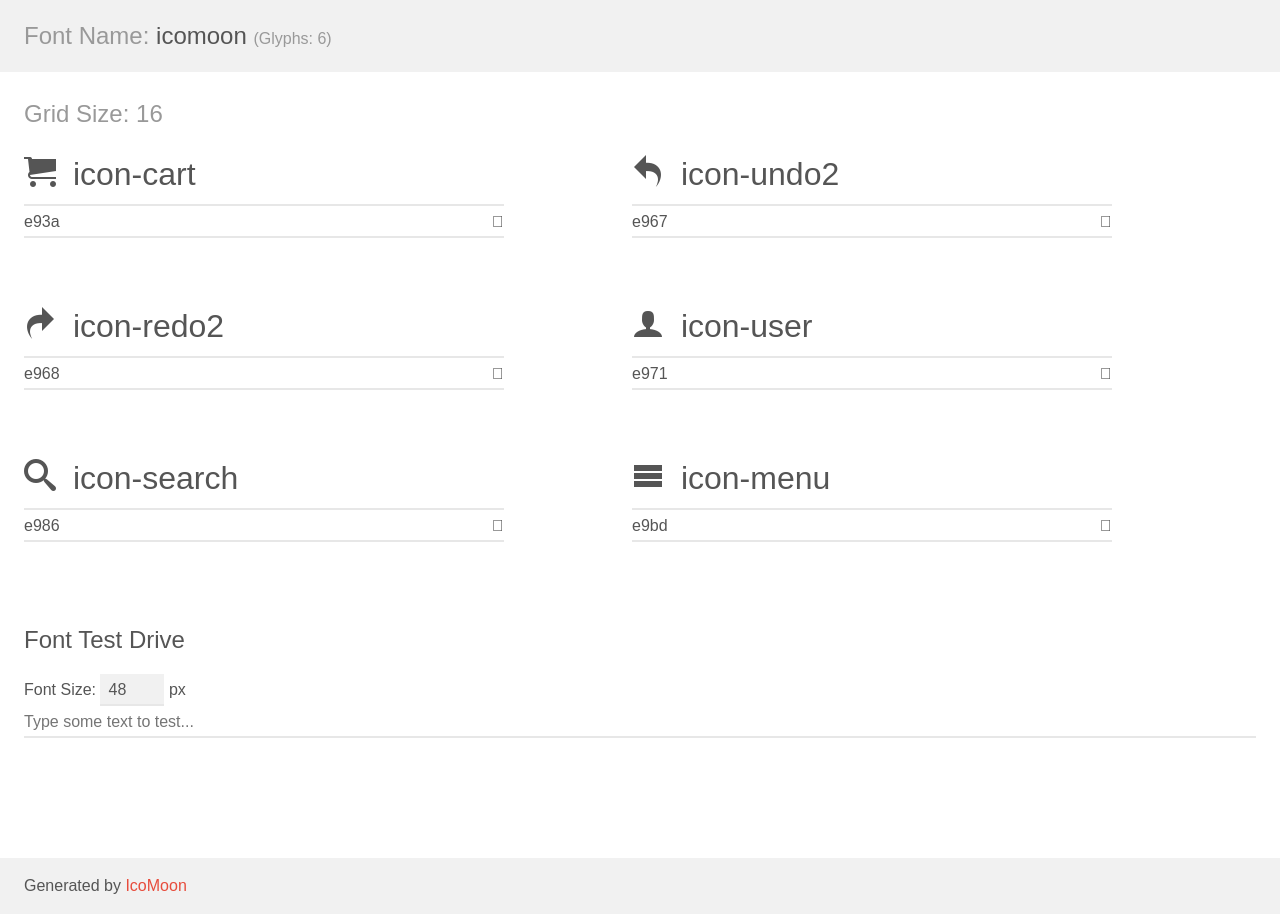
After one commit to duiok/Proyecto2021, a PHP site: page /fonts/demo.html in a window 1280 px wide. The commit adds this page. Run offline with PHP 8.4, Linux system fonts and the light colour scheme.

```diff
--- /dev/null
+++ b/fonts/demo-files/demo.css
@@ -0,0 +1,151 @@
+body {
+  padding: 0;
+  margin: 0;
+  font-family: sans-serif;
+  font-size: 1em;
+  line-height: 1.5;
+  color: #555;
+  background: #fff;
+}
+h1 {
+  font-size: 1.5em;
+  font-weight: normal;
+}
+small {
+  font-size: .66666667em;
+}
+a {
+  color: #e74c3c;
+  text-decoration: none;
+}
+a:hover, a:focus {
+  box-shadow: 0 1px #e74c3c;
+}
+.bshadow0, input {
+  box-shadow: inset 0 -2px #e7e7e7;
+}
+input:hover {
+  box-shadow: inset 0 -2px #ccc;
+}
+input, fieldset {
+  font-family: sans-serif;
+  font-size: 1em;
+  margin: 0;
+  padding: 0;
+  border: 0;
+}
+input {
+  color: inherit;
+  line-height: 1.5;
+  height: 1.5em;
+  padding: .25em 0;
+}
+input:focus {
+  outline: none;
+  box-shadow: inset 0 -2px #449fdb;
+}
+.glyph {
+  font-size: 16px;
+  width: 15em;
+  padding-bottom: 1em;
+  margin-right: 4em;
+  margin-bottom: 1em;
+  float: left;
+  overflow: hidden;
+}
+.liga {
+  width: 80%;
+  width: calc(100% - 2.5em);
+}
+.talign-right {
+  text-align: right;
+}
+.talign-center {
+  text-align: center;
+}
+.bgc1 {
+  background: #f1f1f1;
+}
+.fgc1 {
+  color: #999;
+}
+.fgc0 {
+  color: #000;
+}
+p {
+  margin-top: 1em;
+  margin-bottom: 1em;
+}
+.mvm {
+  margin-top: .75em;
+  margin-bottom: .75em;
+}
+.mtn {
+  margin-top: 0;
+}
+.mtl, .mal {
+  margin-top: 1.5em;
+}
+.mbl, .mal {
+  margin-bottom: 1.5em;
+}
+.mal, .mhl {
+  margin-left: 1.5em;
+  margin-right: 1.5em;
+}
+.mhmm {
+  margin-left: 1em;
+  margin-right: 1em;
+}
+.mls {
+  margin-left: .25em;
+}
+.ptl {
+  padding-top: 1.5em;
+}
+.pbs, .pvs {
+  padding-bottom: .25em;
+}
+.pvs, .pts {
+  padding-top: .25em;
+}
+.unit {
+  float: left;
+}
+.unitRight {
+  float: right;
+}
+.size1of2 {
+  width: 50%;
+}
+.size1of1 {
+  width: 100%;
+}
+.clearfix:before, .clearfix:after {
+  content: " ";
+  display: table;
+}
+.clearfix:after {
+  clear: both;
+}
+.hidden-true {
+  display: none;
+}
+.textbox0 {
+  width: 3em;
+  background: #f1f1f1;
+  padding: .25em .5em;
+  line-height: 1.5;
+  height: 1.5em;
+}
+#testDrive {
+  display: block;
+  padding-top: 24px;
+  line-height: 1.5;
+}
+.fs0 {
+  font-size: 16px;
+}
+.fs1 {
+  font-size: 32px;
+}
--- /dev/null
+++ b/fonts/demo-files/demo.js
@@ -0,0 +1,30 @@
+if (!('boxShadow' in document.body.style)) {
+    document.body.setAttribute('class', 'noBoxShadow');
+}
+
+document.body.addEventListener("click", function(e) {
+    var target = e.target;
+    if (target.tagName === "INPUT" &&
+        target.getAttribute('class').indexOf('liga') === -1) {
+        target.select();
+    }
+});
+
+(function() {
+    var fontSize = document.getElementById('fontSize'),
+        testDrive = document.getElementById('testDrive'),
+        testText = document.getElementById('testText');
+    function updateTest() {
+        testDrive.innerHTML = testText.value || String.fromCharCode(160);
+        if (window.icomoonLiga) {
+            window.icomoonLiga(testDrive);
+        }
+    }
+    function updateSize() {
+        testDrive.style.fontSize = fontSize.value + 'px';
+    }
+    fontSize.addEventListener('change', updateSize, false);
+    testText.addEventListener('input', updateTest, false);
+    testText.addEventListener('change', updateTest, false);
+    updateSize();
+}());
--- /dev/null
+++ b/fonts/demo.html
@@ -0,0 +1,122 @@
+<!doctype html>
+<html>
+<head>
+    <meta charset="utf-8">
+    <title>IcoMoon Demo</title>
+    <meta name="description" content="An Icon Font Generated By IcoMoon.io">
+    <meta name="viewport" content="width=device-width, initial-scale=1">
+    <link rel="stylesheet" href="demo-files/demo.css">
+    <link rel="stylesheet" href="style.css"></head>
+<body>
+    <div class="bgc1 clearfix">
+        <h1 class="mhmm mvm"><span class="fgc1">Font Name:</span> icomoon <small class="fgc1">(Glyphs:&nbsp;6)</small></h1>
+    </div>
+    <div class="clearfix mhl ptl">
+        <h1 class="mvm mtn fgc1">Grid Size: 16</h1>
+        <div class="glyph fs1">
+            <div class="clearfix bshadow0 pbs">
+                <span class="icon-cart"></span>
+                <span class="mls"> icon-cart</span>
+            </div>
+            <fieldset class="fs0 size1of1 clearfix hidden-false">
+                <input type="text" readonly value="e93a" class="unit size1of2" />
+                <input type="text" maxlength="1" readonly value="&#xe93a;" class="unitRight size1of2 talign-right" />
+            </fieldset>
+            <div class="fs0 bshadow0 clearfix hidden-true">
+                <span class="unit pvs fgc1">liga: </span>
+                <input type="text" readonly value="cart, purchase" class="liga unitRight" />
+            </div>
+        </div>
+        <div class="glyph fs1">
+            <div class="clearfix bshadow0 pbs">
+                <span class="icon-undo2"></span>
+                <span class="mls"> icon-undo2</span>
+            </div>
+            <fieldset class="fs0 size1of1 clearfix hidden-false">
+                <input type="text" readonly value="e967" class="unit size1of2" />
+                <input type="text" maxlength="1" readonly value="&#xe967;" class="unitRight size1of2 talign-right" />
+            </fieldset>
+            <div class="fs0 bshadow0 clearfix hidden-true">
+                <span class="unit pvs fgc1">liga: </span>
+                <input type="text" readonly value="undo2, left" class="liga unitRight" />
+            </div>
+        </div>
+        <div class="glyph fs1">
+            <div class="clearfix bshadow0 pbs">
+                <span class="icon-redo2"></span>
+                <span class="mls"> icon-redo2</span>
+            </div>
+            <fieldset class="fs0 size1of1 clearfix hidden-false">
+                <input type="text" readonly value="e968" class="unit size1of2" />
+                <input type="text" maxlength="1" readonly value="&#xe968;" class="unitRight size1of2 talign-right" />
+            </fieldset>
+            <div class="fs0 bshadow0 clearfix hidden-true">
+                <span class="unit pvs fgc1">liga: </span>
+                <input type="text" readonly value="redo2, right" class="liga unitRight" />
+            </div>
+        </div>
+        <div class="glyph fs1">
+            <div class="clearfix bshadow0 pbs">
+                <span class="icon-user"></span>
+                <span class="mls"> icon-user</span>
+            </div>
+            <fieldset class="fs0 size1of1 clearfix hidden-false">
+                <input type="text" readonly value="e971" class="unit size1of2" />
+                <input type="text" maxlength="1" readonly value="&#xe971;" class="unitRight size1of2 talign-right" />
+            </fieldset>
+            <div class="fs0 bshadow0 clearfix hidden-true">
+                <span class="unit pvs fgc1">liga: </span>
+                <input type="text" readonly value="user, profile2" class="liga unitRight" />
+            </div>
+        </div>
+        <div class="glyph fs1">
+            <div class="clearfix bshadow0 pbs">
+                <span class="icon-search"></span>
+                <span class="mls"> icon-search</span>
+            </div>
+            <fieldset class="fs0 size1of1 clearfix hidden-false">
+                <input type="text" readonly value="e986" class="unit size1of2" />
+                <input type="text" maxlength="1" readonly value="&#xe986;" class="unitRight size1of2 talign-right" />
+            </fieldset>
+            <div class="fs0 bshadow0 clearfix hidden-true">
+                <span class="unit pvs fgc1">liga: </span>
+                <input type="text" readonly value="search, magnifier" class="liga unitRight" />
+            </div>
+        </div>
+        <div class="glyph fs1">
+            <div class="clearfix bshadow0 pbs">
+                <span class="icon-menu"></span>
+                <span class="mls"> icon-menu</span>
+            </div>
+            <fieldset class="fs0 size1of1 clearfix hidden-false">
+                <input type="text" readonly value="e9bd" class="unit size1of2" />
+                <input type="text" maxlength="1" readonly value="&#xe9bd;" class="unitRight size1of2 talign-right" />
+            </fieldset>
+            <div class="fs0 bshadow0 clearfix hidden-true">
+                <span class="unit pvs fgc1">liga: </span>
+                <input type="text" readonly value="menu, list3" class="liga unitRight" />
+            </div>
+        </div>
+    </div>
+
+    <!--[if gt IE 8]><!-->
+    <div class="mhl clearfix mbl">
+        <h1>Font Test Drive</h1>
+        <label>
+            Font Size: <input id="fontSize" type="number" class="textbox0 mbm"
+            min="8" value="48" />
+            px
+        </label>
+        <input id="testText" type="text" class="phl size1of1 mvl"
+        placeholder="Type some text to test..." value=""/>
+        <div id="testDrive" class="icon-" style="font-family: icomoon">&nbsp;
+        </div>
+    </div>
+    <!--<![endif]-->
+    <div class="bgc1 clearfix">
+        <p class="mhl">Generated by <a href="https://icomoon.io/app">IcoMoon</a></p>
+    </div>
+
+    <script src="demo-files/demo.js"></script>
+</body>
+</html>
--- /dev/null
+++ b/fonts/style.css
@@ -0,0 +1,45 @@
+@font-face {
+  font-family: 'icomoon';
+  src:  url('fonts/icomoon.eot?kxkfwf');
+  src:  url('fonts/icomoon.eot?kxkfwf#iefix') format('embedded-opentype'),
+    url('fonts/icomoon.ttf?kxkfwf') format('truetype'),
+    url('fonts/icomoon.woff?kxkfwf') format('woff'),
+    url('fonts/icomoon.svg?kxkfwf#icomoon') format('svg');
+  font-weight: normal;
+  font-style: normal;
+  font-display: block;
+}
+
+[class^="icon-"], [class*=" icon-"] {
+  /* use !important to prevent issues with browser extensions that change fonts */
+  font-family: 'icomoon' !important;
+  speak: never;
+  font-style: normal;
+  font-weight: normal;
+  font-variant: normal;
+  text-transform: none;
+  line-height: 1;
+
+  /* Better Font Rendering =========== */
+  -webkit-font-smoothing: antialiased;
+  -moz-osx-font-smoothing: grayscale;
+}
+
+.icon-cart:before {
+  content: "\e93a";
+}
+.icon-undo2:before {
+  content: "\e967";
+}
+.icon-redo2:before {
+  content: "\e968";
+}
+.icon-user:before {
+  content: "\e971";
+}
+.icon-search:before {
+  content: "\e986";
+}
+.icon-menu:before {
+  content: "\e9bd";
+}
```
Also changed, not shown: css/estilos.css (+134 -14 lines), fonts/Read Me.txt (added, +7 -0 lines), fonts/selection.json (added, +1 -0 lines), index.html (+43 -61 lines), main.js (added, +42 -0 lines), paginas/grafica.html (added, +12 -0 lines), paginas/procesadores.html (added, +12 -0 lines), fonts/fonts/icomoon.ttf (added), fonts/fonts/icomoon.woff (added), 2 other files.
